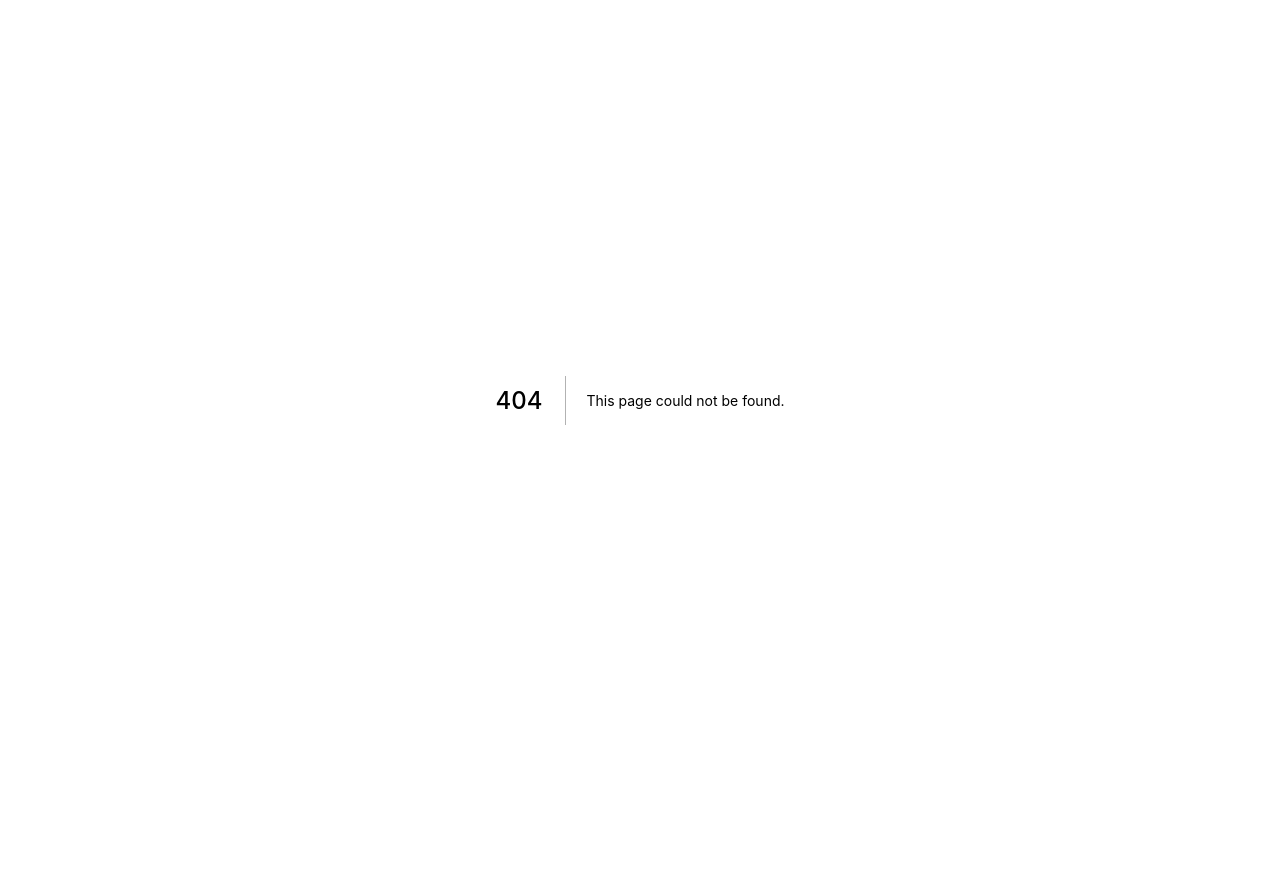
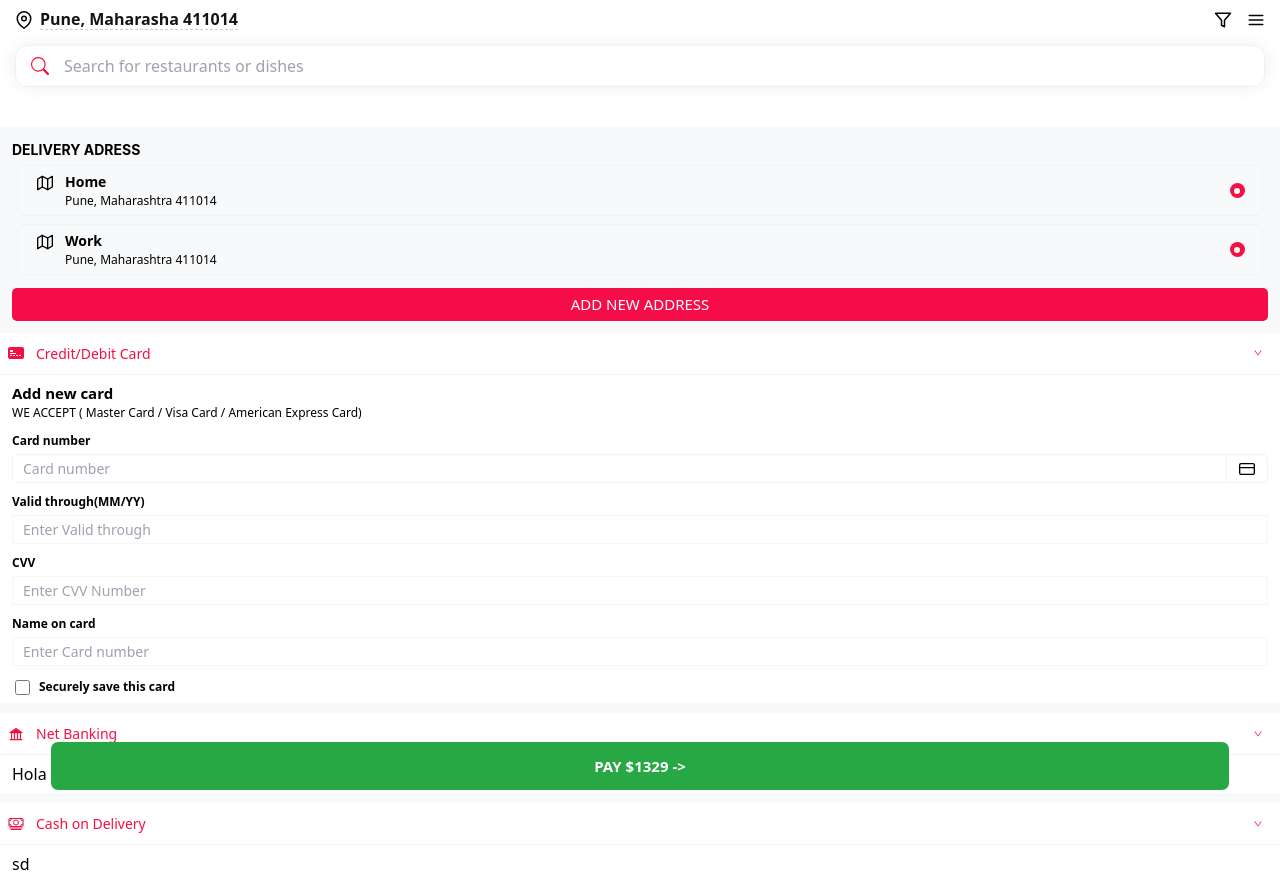
Before and after one commit to chaboxx/Rappidin, a Next.js app: page /checkout in a window 1280 px wide. Before the commit this address had no page. Before the commit the page ends 800 px from the top, so only its background shows below. Built offline with nearby package versions, Linux system fonts and the light colour scheme.

Commit message:
rappidin -11

```diff
--- /dev/null
+++ b/components/checkout/PayButton.tsx
@@ -0,0 +1,13 @@
+import { FC } from 'react'
+
+import styles from "../../styles/components/checkout/PayButton.module.css";
+
+export const PayButton : FC = () => {
+  return (
+    <div className={styles.pay_button_container}>
+      <div className={styles.content_container}>
+        <p className={styles.pay_text}>PAY $1329 {`->`}</p>
+      </div>
+    </div>
+  )
+}
--- /dev/null
+++ b/components/checkout/PaymentMethods.tsx
@@ -0,0 +1,80 @@
+import { FC } from "react"
+
+import { BsCreditCard2FrontFill } from "react-icons/bs";
+import { AiOutlineDown , AiFillBank } from "react-icons/ai";
+import { IoCashOutline } from "react-icons/io5";
+import { FiCreditCard } from "react-icons/fi";
+
+import styles from "../../styles/components/checkout/PaymentMethods.module.css";
+
+export const PaymentMethods : FC = () => {
+  return (
+    <div className={styles.payment_methods_container}>
+      <div className={styles.payment_details_container}>
+
+        <div className={styles.payment_container}>
+          <BsCreditCard2FrontFill className={styles.icon_main}/>
+          <p className={styles.title_method}>Credit/Debit Card</p>
+          <AiOutlineDown className={styles.icon_down}/>
+
+        </div>
+        <div className={styles.details}>
+          <h6 className={styles.details_title_card}>Add new card</h6>
+          <p className={styles.details_subtitle_card}>WE ACCEPT ( Master Card / Visa Card / American Express Card)</p>
+          <div className={styles.card_form_container}>
+            <div className={styles.card_number}>
+              <p className={styles.card_label}>Card number</p>
+              <div className={styles.input_container}>
+
+                <input className={styles.input_card} type="text" placeholder="Card number"/>
+                <FiCreditCard className={styles.icon_card}/>
+              </div>
+            </div>
+            <div className={styles.caducity}>
+              <p>Valid through(MM/YY)</p>
+              <input type="text" placeholder="Enter Valid through"/>
+            </div>
+            <div className={styles.cvv}>
+              <p>CVV</p>
+              <input type="text" placeholder="Enter CVV Number"/>
+            </div>
+            <div className={styles.name_card}>
+              <p>Name on card</p>
+              <input type="text" placeholder="Enter Card number"/>
+            </div>
+            <div className={styles.save_card}>
+              <input type="checkbox" />
+              <p>Securely save this card</p>
+            </div>
+          </div>
+        </div>
+
+      </div>
+
+      <div className={styles.payment_details_container}>
+
+        <div className={styles.payment_container}>
+          <AiFillBank className={styles.icon_main}/>
+          <p className={styles.title_method}>Net Banking</p>
+          <AiOutlineDown className={styles.icon_down}/>
+        </div>
+        <div className={styles.details}>
+          <h1>Hola</h1>
+        </div>
+      </div>
+
+      <div className={styles.payment_details_container}>
+
+        <div className={styles.payment_container}>
+          <IoCashOutline className={styles.icon_main}/>
+          <p className={styles.title_method}>Cash on Delivery</p>
+          <AiOutlineDown className={styles.icon_down}/>
+        </div>
+        <div className={styles.details}>
+          <p>sd</p>
+        </div>
+      </div>
+
+    </div>
+  )
+}
--- /dev/null
+++ b/components/ui/checkout/Directions.tsx
@@ -0,0 +1,38 @@
+import { FC } from "react"
+
+import { FiMap } from "react-icons/fi";
+
+interface Props {
+  directions : string[];
+}
+
+import styles from "../../../styles/components/ui/checkout/Directions.module.css";
+
+export const Directions:FC<Props> = ({directions}) => {
+  return (
+    <div className={styles.directions_container}>
+      <h4 className={styles.title}>DELIVERY ADRESS</h4>
+      <div className={styles.direction_container}>
+        {
+          directions.map((direction)=>(
+            <div className={styles.direction}>
+              <div className={styles.map_icon_container}>
+
+                <FiMap/>
+              </div>
+              <div>
+                <p className={styles.direction_label}>{direction}</p>
+                <p className={styles.direction_value}>Pune, Maharashtra 411014</p>
+              </div>
+              {/* ICON */}
+              <div className={styles.icon_selected}><div className={styles.icon}></div></div>
+            </div>
+          ))
+        }
+      </div>
+      <button className={styles.button_add}>
+        ADD NEW ADDRESS
+      </button>
+    </div>
+  )
+}
--- /dev/null
+++ b/pages/checkout/index.tsx
@@ -0,0 +1,23 @@
+import { NextPage } from 'next';
+
+import { Layout } from '../../layouts/Layout';
+import { PaymentMethods } from '../../components/checkout/PaymentMethods';
+import { PayButton } from '../../components/checkout/PayButton';
+import { Directions } from '../../components/ui/checkout/Directions';
+
+const directions = ["Home","Work"];
+
+const CheckOutScreen :NextPage = () => {
+  return (
+    <Layout title='Payment Rappidin' description="Rappidin Payment">
+      <div style={{backgroundColor:"#f8f9fa"}}>
+
+        <Directions directions={directions}/>
+        <PaymentMethods />
+        <PayButton/>
+      </div>
+    </Layout>
+  )
+}
+
+export default CheckOutScreen;
--- /dev/null
+++ b/styles/components/checkout/PayButton.module.css
@@ -0,0 +1,22 @@
+.pay_button_container{
+  position: fixed;
+  bottom: 0;
+  left: 0;
+  width: 100%;
+}
+
+.content_container{
+  margin: 10px auto;
+  background-color: #28a745;
+  display: grid;
+  justify-items: center;
+  padding: 13px;
+  border-radius: 7px;
+  width: 92%;
+}
+
+.pay_text{
+  color: white;
+  font-size: 15px;
+  font-weight: 700;
+}
--- /dev/null
+++ b/styles/components/checkout/PaymentMethods.module.css
@@ -0,0 +1,144 @@
+.payment_details_container{
+  background-color: white;
+  margin-bottom: 10px;
+
+}
+.payment_container{
+  display: grid;
+  grid-template-columns: 20px 1fr 20px;
+  padding: 10px 8px;
+  align-items: center;
+  gap: 8px;
+}
+
+.icon_down{
+  width: 12px;
+  height: 10px;
+  color: #f51042;
+}
+.icon_main{
+  color: #f51042;
+  width: 16px;
+  height: 16px;
+}
+
+.title_method{
+  color: #f51042;
+  font-size: 14px;
+}
+
+/* DETALLES OCULTOS */
+.details{
+  display: grid;
+  padding: 7px 12px;
+  border-top: 1px solid #f1f3f4;
+}
+.details_title_card{
+  font-size: 15px;
+  font-weight: 650;
+}
+
+.details_subtitle_card{
+  font-size: 12px;
+}
+
+.card_form_container{
+  margin-top: 10px;
+}
+.card_label{
+  font-size: 12px;
+  margin-bottom: 4px;
+  font-weight: 600;
+
+}
+
+.input_container{
+  display: grid;
+  grid-template-columns: 1fr 40px;
+  border: 1px solid #f0f3f4;
+  align-items: center;
+  border-radius: 5px;
+
+}
+
+.input_card{
+  padding: 3px 10px;
+  border-right: 1px solid #f0f3f4;
+  font-size: 14px;
+
+}
+.icon_card{
+  width: 16px;
+  height: 16px;
+  justify-self: center;
+}
+
+.caducity{
+  margin-top: 10px;
+}
+
+.caducity p {
+  font-size: 12px;
+  margin-bottom: 4px;
+  font-weight: 600;
+}
+.caducity input{
+  border: 1px solid #f5f6f7;
+  width: 100%;
+  padding: 3px 10px;
+  font-size: 14px;
+}
+
+.cvv{
+  margin-top: 10px;
+
+}
+
+.cvv p {
+  font-size: 12px;
+  margin-bottom: 4px;
+  font-weight: 600;
+}
+.cvv input{
+  border: 1px solid #f5f6f7;
+  width: 100%;
+  padding: 3px 10px;
+  font-size: 14px;
+}
+
+.name_card{
+  margin-top: 10px;
+
+}
+
+.name_card p {
+  font-size: 12px;
+  margin-bottom: 4px;
+  font-weight: 600;
+}
+.name_card input{
+  border: 1px solid #f5f6f7;
+  width: 100%;
+  padding: 3px 10px;
+  font-size: 14px;
+}
+
+.save_card{
+  display: grid;
+  grid-template-columns: 20px 1fr;
+  gap: 7px;
+  align-items: center;
+  margin-top: 12px;
+}
+
+.save_card input{
+  width: 15px;
+  height: 15px;
+  justify-self: center;
+  accent-color: #f51042;
+}
+.save_card p{
+  font-size: 12px;
+  font-weight: 600;
+
+}
--- /dev/null
+++ b/styles/components/ui/checkout/Directions.module.css
@@ -0,0 +1,76 @@
+.directions_container{
+  margin-top: 127px;
+  padding: 12px;
+
+}
+
+.title{
+  font-size: 14px;
+  font-weight: 700;
+  font-family: -apple-system, BlinkMacSystemFont, 'Segoe UI', Roboto, Oxygen, Ubuntu, Cantarell, 'Open Sans', 'Helvetica Neue', sans-serif;
+}
+
+.direction_container{
+  display: grid;
+  padding: 5px;
+}
+
+.direction{
+  border: 1px solid #f1f3f4;
+  border-radius: 8px;
+  margin-bottom: 8px;
+  padding: 5px;
+  display: grid;
+  grid-template-columns: 30px 1fr 40px;
+  gap: 12px;
+}
+.map_icon_container{
+  justify-self: end;
+  align-self: start;
+  margin-top: 4px;
+}
+
+.direction_label{
+  font-size: 14px;
+  font-weight: 700;
+
+}
+.direction_value{
+  font-size: 12px;
+}
+.icon_selected{
+  background-color: #f51042;
+  width: 15px;
+  height: 15px;
+  border-radius: 50%;
+  display: grid;
+  place-content: center;
+  align-self: center;
+  justify-self: center;
+}
+.icon_not_selected{
+  background-color: white;
+  width: 15px;
+  height: 15px;
+  border-radius: 50%;
+  display: grid;
+  place-content: center;
+  align-self: center;
+  border: 1px solid #d0d5d9;
+  justify-self: center;
+}
+.icon{
+  background-color: white;
+  width: 6px;
+  height: 6px;
+  border-radius: 50%;
+}
+
+.button_add{
+  background-color: #f40d49;
+  width: 100%;
+  border-radius: 5px;
+  color: white;
+  font-size: 15px;
+  padding: 5px 0;
+}
```
